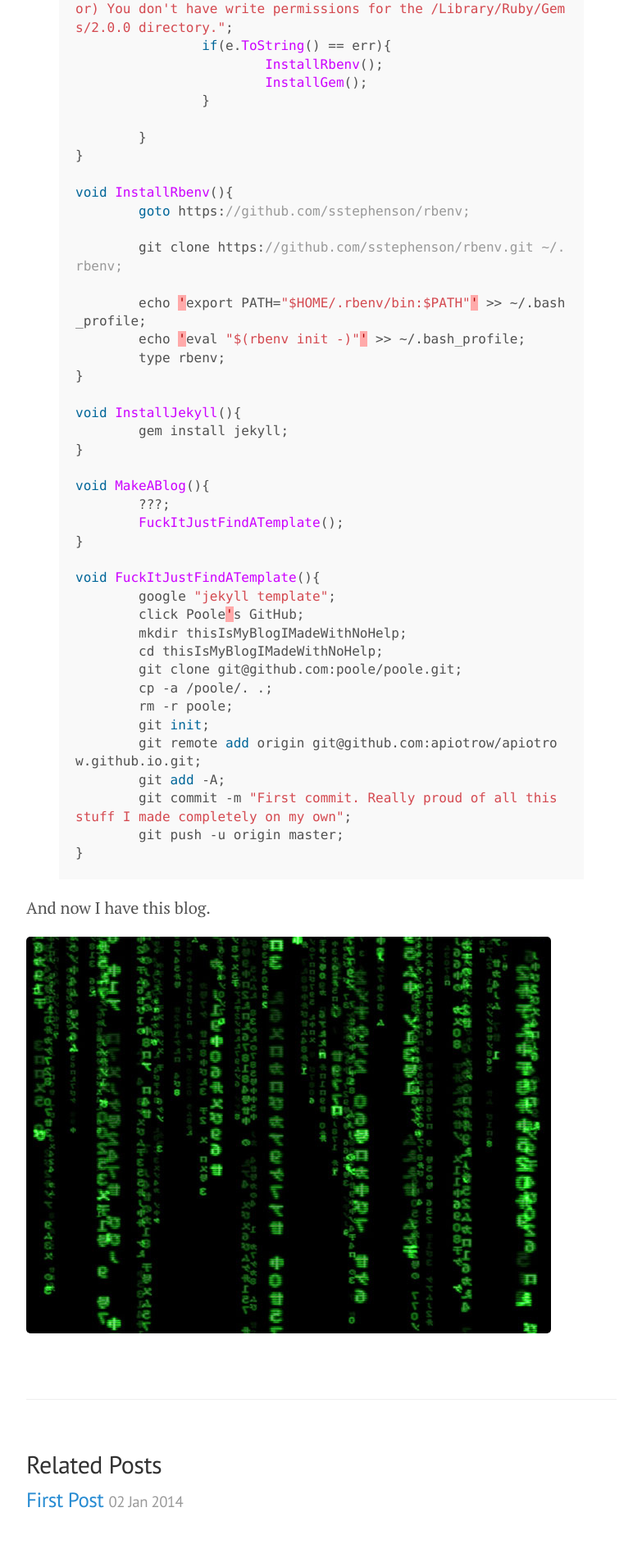
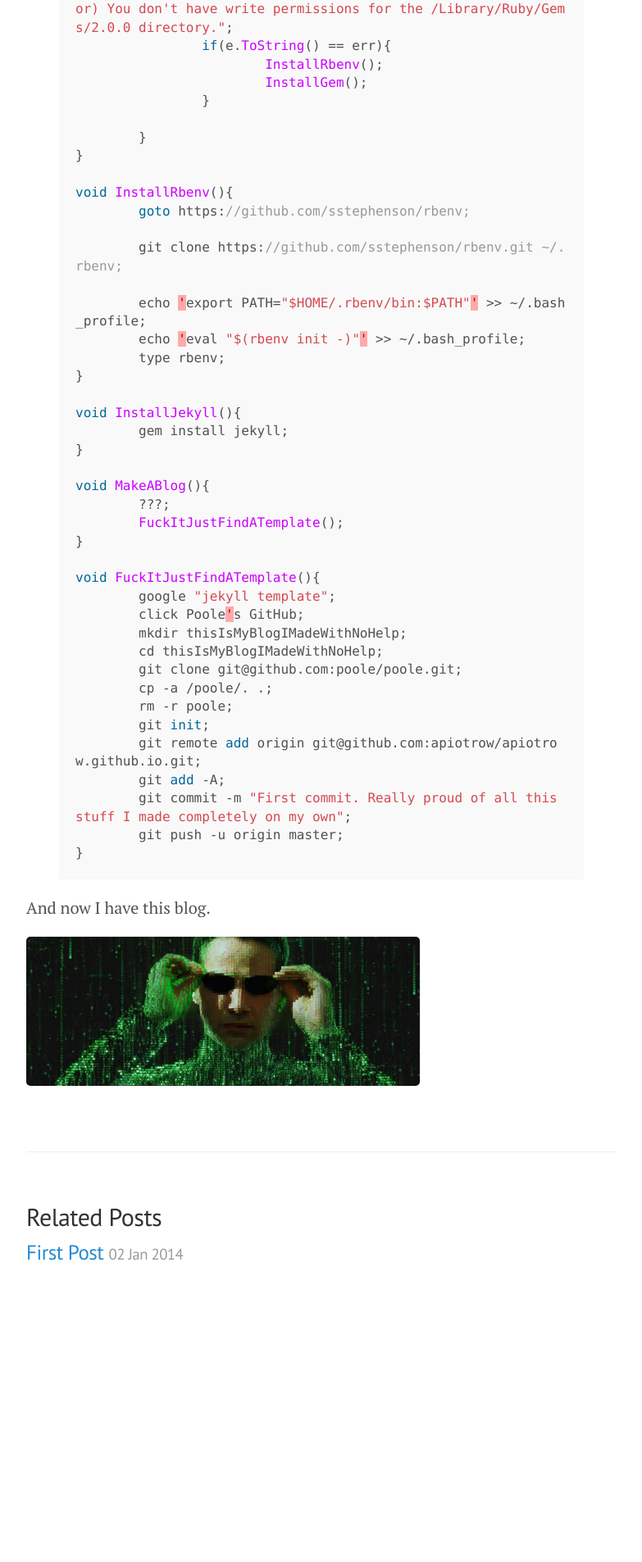
Before and after one commit to apiotrow/apiotrow.github.io, a Jekyll site: the page built from _posts/2014-08-14-we-jekyll-now.md, in a window 1280 px wide. Shown: the part 683-2589 px from the top of the page at 82% size, without its empty margins (248-1031 px from the left). Built offline with Jekyll 4.4.1, drawn with Linux system fonts in a browser that asks for light colours; Markdown is read by kramdown in place of the engine named in the settings; after the commit the page ends 2287 px from its top, so only the background shows below that.

Commit message:
Update 2014-08-14-we-jekyll-now.md

```diff
--- a/_posts/2014-08-14-we-jekyll-now.md
+++ b/_posts/2014-08-14-we-jekyll-now.md
@@ -64,4 +64,4 @@ void FuckItJustFindATemplate(){
 
 And now I have this blog.
 
-![matrix]({{ site.url }}/assets/2014-08-14/MatrixCode.jpg)
+![matrix]({{ site.url }}/assets/2014-08-14/neodecodelogo.jpg)
```
